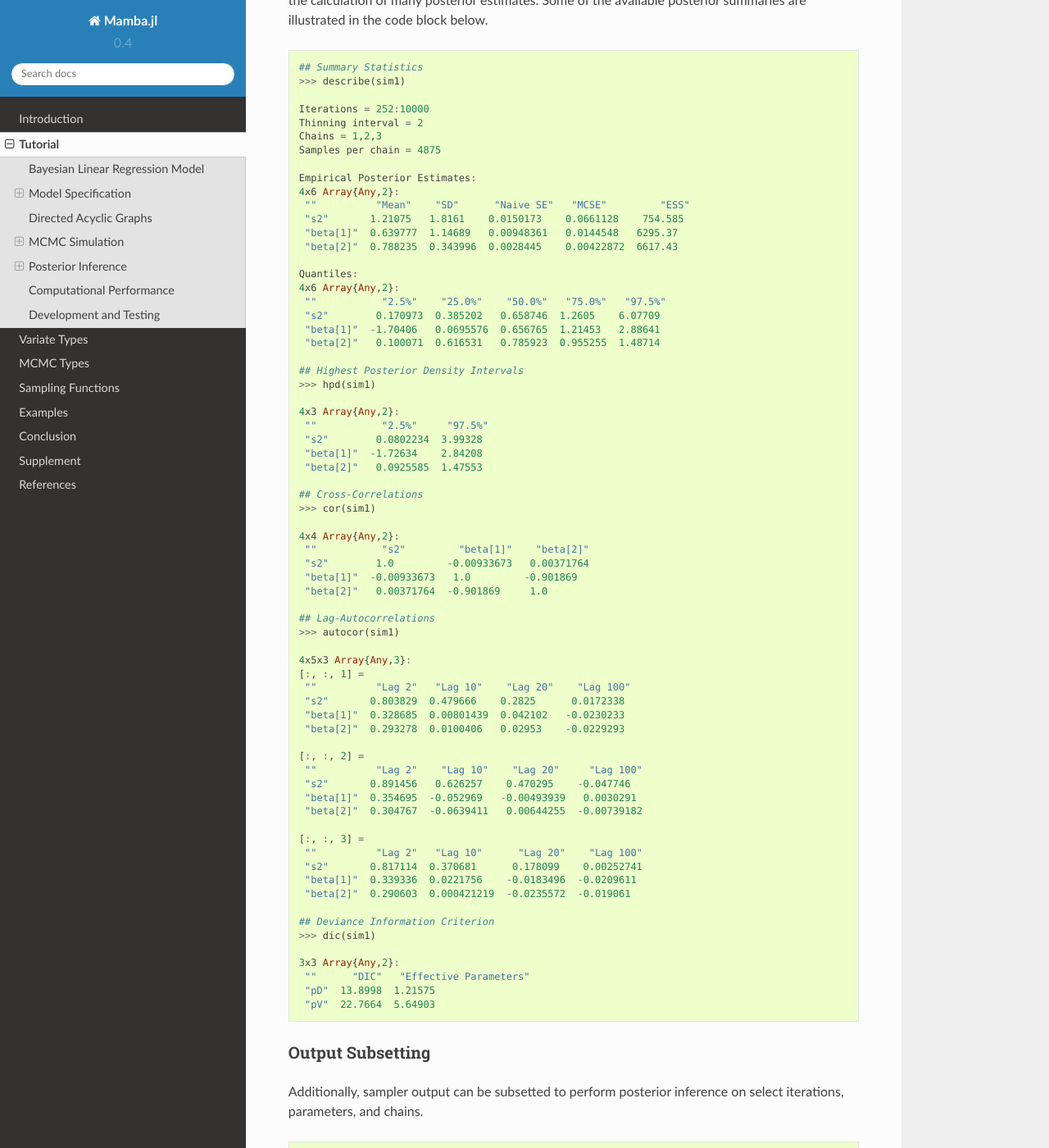
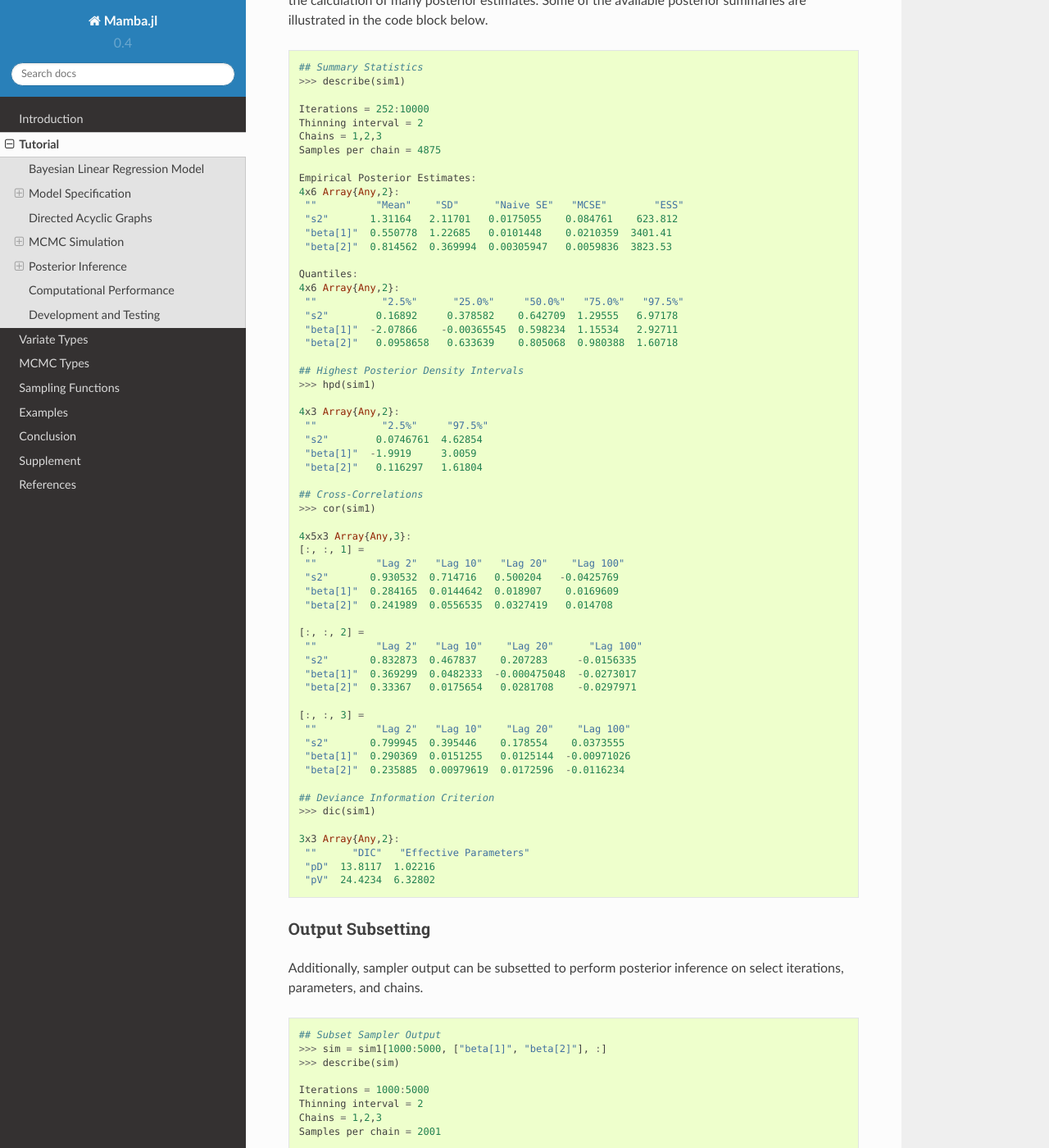
Before and after one commit to brian-j-smith/Mamba.jl, a Sphinx documentation site: the page built from doc/tutorial.rst, in a window 1280 px wide and 1400 px high, scrolled down 8394 px. Shown: the whole window at 82% size. Built offline with Sphinx 7.4.7 and the Read the Docs theme 2.0.0, drawn with Linux system fonts in a browser that asks for light colours; formulas are drawn with MathJax 3; cross-references to code outside the pages are shown as plain code; some of the changed text lies outside the part shown.

Commit message:
Report tutorial results from julia run in single-processor mode.

```diff
--- a/doc/tutorial.rst
+++ b/doc/tutorial.rst
@@ -386,65 +386,56 @@ Once convergence has been assessed, sample statistics may be computed on the MCM
 
 	Empirical Posterior Estimates:
 	4x6 Array{Any,2}:
-	 ""          "Mean"    "SD"      "Naive SE"   "MCSE"         "ESS"
-	 "s2"       1.21075   1.8161    0.0150173    0.0661128    754.585
-	 "beta[1]"  0.639777  1.14689   0.00948361   0.0144548   6295.37
-	 "beta[2]"  0.788235  0.343996  0.0028445    0.00422872  6617.43
+	 ""          "Mean"    "SD"      "Naive SE"   "MCSE"        "ESS"
+	 "s2"       1.31164   2.11701   0.0175055    0.084761    623.812
+	 "beta[1]"  0.550778  1.22685   0.0101448    0.0210359  3401.41
+	 "beta[2]"  0.814562  0.369994  0.00305947   0.0059836  3823.53
 
 	Quantiles:
 	4x6 Array{Any,2}:
-	 ""           "2.5%"    "25.0%"    "50.0%"   "75.0%"   "97.5%"
-	 "s2"        0.170973  0.385202   0.658746  1.2605    6.07709
-	 "beta[1]"  -1.70406   0.0695576  0.656765  1.21453   2.88641
-	 "beta[2]"   0.100071  0.616531   0.785923  0.955255  1.48714
+	 ""           "2.5%"      "25.0%"     "50.0%"   "75.0%"   "97.5%"
+	 "s2"        0.16892     0.378582    0.642709  1.29555   6.97178
+	 "beta[1]"  -2.07866    -0.00365545  0.598234  1.15534   2.92711
+	 "beta[2]"   0.0958658   0.633639    0.805068  0.980388  1.60718
 
 	## Highest Posterior Density Intervals
 	>>> hpd(sim1)
 
 	4x3 Array{Any,2}:
 	 ""           "2.5%"     "97.5%"
-	 "s2"        0.0802234  3.99328
-	 "beta[1]"  -1.72634    2.84208
-	 "beta[2]"   0.0925585  1.47553
+	 "s2"        0.0746761  4.62854
+	 "beta[1]"  -1.9919     3.0059
+	 "beta[2]"   0.116297   1.61804
 
 	## Cross-Correlations
 	>>> cor(sim1)
 
-	4x4 Array{Any,2}:
-	 ""           "s2"         "beta[1]"    "beta[2]"
-	 "s2"        1.0         -0.00933673   0.00371764
-	 "beta[1]"  -0.00933673   1.0         -0.901869
-	 "beta[2]"   0.00371764  -0.901869     1.0
-
-	## Lag-Autocorrelations
-	>>> autocor(sim1)
-
 	4x5x3 Array{Any,3}:
 	[:, :, 1] =
-	 ""          "Lag 2"   "Lag 10"    "Lag 20"    "Lag 100"
-	 "s2"       0.803829  0.479666    0.2825      0.0172338
-	 "beta[1]"  0.328685  0.00801439  0.042102   -0.0230233
-	 "beta[2]"  0.293278  0.0100406   0.02953    -0.0229293
+	 ""          "Lag 2"   "Lag 10"   "Lag 20"    "Lag 100"
+	 "s2"       0.930532  0.714716   0.500204   -0.0425769
+	 "beta[1]"  0.284165  0.0144642  0.018907    0.0169609
+	 "beta[2]"  0.241989  0.0556535  0.0327419   0.014708
 
 	[:, :, 2] =
-	 ""          "Lag 2"    "Lag 10"    "Lag 20"     "Lag 100"
-	 "s2"       0.891456   0.626257    0.470295    -0.047746
-	 "beta[1]"  0.354695  -0.052969   -0.00493939   0.0030291
-	 "beta[2]"  0.304767  -0.0639411   0.00644255  -0.00739182
+	 ""          "Lag 2"   "Lag 10"    "Lag 20"      "Lag 100"
+	 "s2"       0.832873  0.467837    0.207283     -0.0156335
+	 "beta[1]"  0.369299  0.0482333  -0.000475048  -0.0273017
+	 "beta[2]"  0.33367   0.0175654   0.0281708    -0.0297971
 
 	[:, :, 3] =
-	 ""          "Lag 2"   "Lag 10"      "Lag 20"    "Lag 100"
-	 "s2"       0.817114  0.370681      0.178099    0.00252741
-	 "beta[1]"  0.339336  0.0221756    -0.0183496  -0.0209611
-	 "beta[2]"  0.290603  0.000421219  -0.0235572  -0.019061
+	 ""          "Lag 2"   "Lag 10"    "Lag 20"    "Lag 100"
+	 "s2"       0.799945  0.395446    0.178554    0.0373555
+	 "beta[1]"  0.290369  0.0151255   0.0125144  -0.00971026
+	 "beta[2]"  0.235885  0.00979619  0.0172596  -0.0116234
 
 	## Deviance Information Criterion
 	>>> dic(sim1)
 
 	3x3 Array{Any,2}:
 	 ""      "DIC"   "Effective Parameters"
-	 "pD"  13.8998  1.21575
-	 "pV"  22.7664  5.64903
+	 "pD"  13.8117  1.02216
+	 "pV"  24.4234  6.32802
 
 
 Output Subsetting
@@ -465,15 +456,15 @@ Additionally, sampler output can be subsetted to perform posterior inference on
 
 	Empirical Posterior Estimates:
 	3x6 Array{Any,2}:
-	 ""          "Mean"    "SD"      "Naive SE"   "MCSE"        "ESS"
-	 "beta[1]"  0.655115  1.12798   0.0145585    0.0209705  2893.23
-	 "beta[2]"  0.785045  0.335377  0.00432862   0.005573   3621.5
+	 ""          "Mean"    "SD"      "Naive SE"   "MCSE"         "ESS"
+	 "beta[1]"  0.542948  1.25353   0.0161789    0.0281539   1982.4
+	 "beta[2]"  0.816549  0.376113  0.00485438   0.00772927  2367.88
 
 	Quantiles:
 	3x6 Array{Any,2}:
-	 ""           "2.5%"     "25.0%"    "50.0%"   "75.0%"   "97.5%"
-	 "beta[1]"  -1.62113    0.0983909  0.673596  1.19833   2.91443
-	 "beta[2]"   0.0873793  0.619881   0.786257  0.947728  1.47101
+	 ""           "2.5%"      "25.0%"    "50.0%"   "75.0%"   "97.5%"
+	 "beta[1]"  -2.07867    -0.0116601  0.597137  1.13635   2.92063
+	 "beta[2]"   0.0820509   0.634681   0.802364  0.983083  1.60876
 
 
 Restarting the Sampler
@@ -494,17 +485,17 @@ Convergence diagnostics or posterior summaries may indicate that additional draw
 
 	Empirical Posterior Estimates:
 	4x6 Array{Any,2}:
-	 ""          "Mean"    "SD"      "Naive SE"   "MCSE"          "ESS"
-	 "s2"       1.24422   1.83343   0.012326     0.0524307    1222.81
-	 "beta[1]"  0.63367   1.18223   0.00794802   0.0119986    9708.23
-	 "beta[2]"  0.791094  0.352719  0.00237131   0.00339858  10771.2
+	 ""          "Mean"    "SD"      "Naive SE"   "MCSE"         "ESS"
+	 "s2"       1.29105   2.04292   0.0137344    0.0655282    971.953
+	 "beta[1]"  0.566042  1.20266   0.00808541   0.0158461   5760.26
+	 "beta[2]"  0.809893  0.362865  0.00243951   0.00454669  6369.41
 
 	Quantiles:
 	4x6 Array{Any,2}:
-	 ""           "2.5%"     "25.0%"    "50.0%"   "75.0%"   "97.5%"
-	 "s2"        0.171107   0.385811   0.660331  1.28286   6.70544
-	 "beta[1]"  -1.71437    0.0507406  0.64218   1.21198   2.98334
-	 "beta[2]"   0.0820116  0.617412   0.789556  0.963315  1.50236
+	 ""           "2.5%"    "25.0%"     "50.0%"   "75.0%"   "97.5%"
+	 "s2"        0.169693  0.383207    0.649506  1.29165   6.85781
+	 "beta[1]"  -1.97969   0.00363272  0.603058  1.17107   2.89255
+	 "beta[2]"   0.107002  0.628224    0.801115  0.977443  1.57926
 
 
 .. _section-Line-Plotting:
```
Also changed, not shown: other parts of doc/tutorial.rst (+4 -4 lines), doc/tutorial/autocormeanplot.svg, doc/tutorial/summaryplot.svg, 2 other files.
